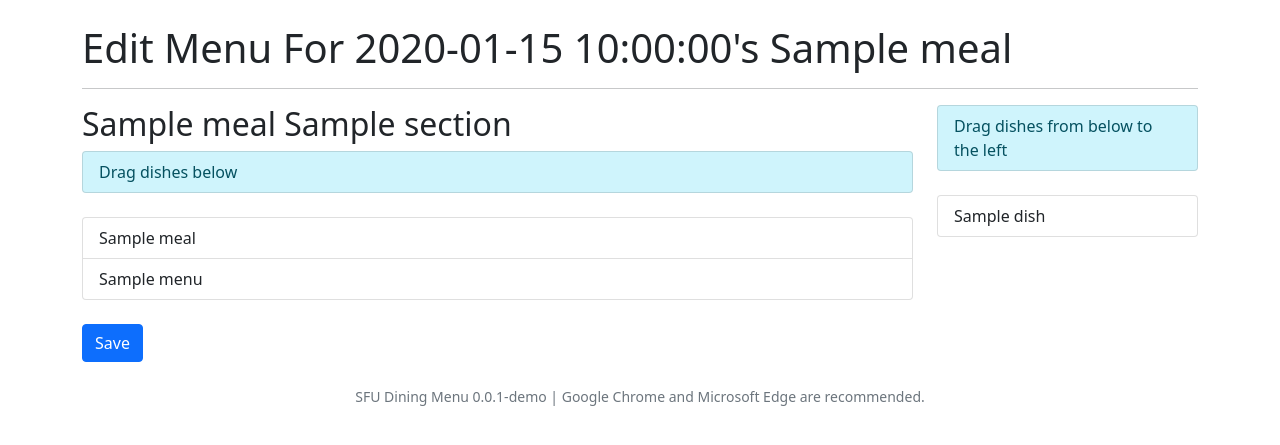
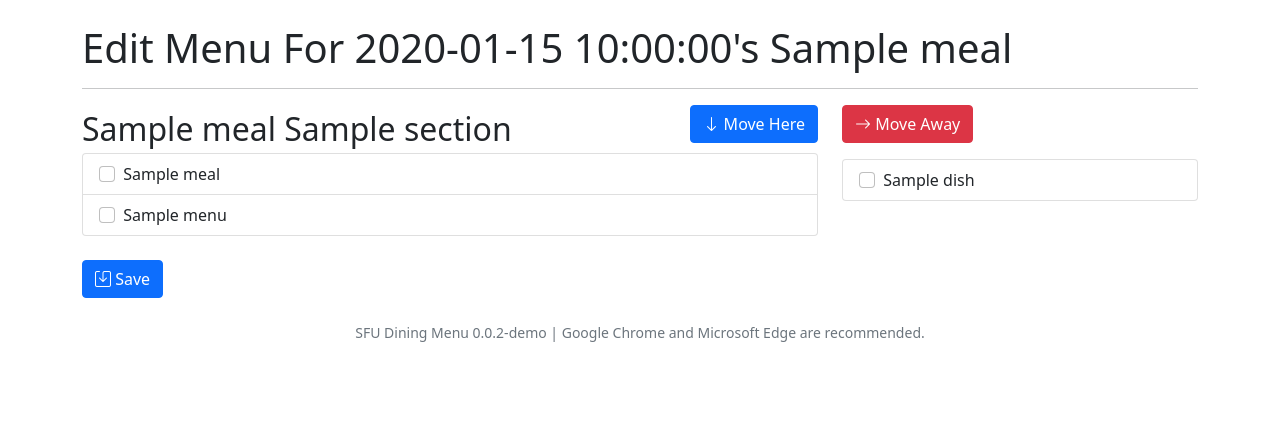
Before and after one commit to Skk-tj/dh-menu, a Python web app: template templates/admin/menu/edit_menu.html in a window 1280 px wide. Shown: the part 56-501 px from the top of the page. Run offline with Jinja, Linux system fonts and the light colour scheme; the template is opened without the code that fills it: most values are stand-ins (such as "Sample title", 1, 10 or a date in 2020); some libraries are stand-ins or nearby versions.

Commit message:
Add ability to click and move dishes when building menus

```diff
--- a/routes/admin/menu_routes.py
+++ b/routes/admin/menu_routes.py
@@ -315,7 +315,7 @@ def edit_menu(date: str, meal: int):
         remaining_dishes = [item for item in total_list_of_dishes if item not in dishes_in_sections]
 
         return render_template("admin/menu/edit_menu.html", date=date_string, sections=sections, menu=menu,
-                               list_of_dishes=remaining_dishes)
+                               list_of_dishes=remaining_dishes, meal=meal_enum.name)
 
     elif request.method == "POST":
         menu_dict = {key: json.loads(value) for (key, value) in request.form.items()}
--- a/templates/admin/menu/edit_menu.html
+++ b/templates/admin/menu/edit_menu.html
@@ -11,17 +11,22 @@
         <hr>
 
         <div class="row">
-            <div class="col-md-9">
+            <div class="col-md-8">
                 {% for section in sections %}
-                    <h2>{{ meal }} {{ section.section_name }}</h2>
-                    <ul class="list-group">
-                        <li class="list-group-item list-group-item-info">Drag dishes below</li>
-                    </ul>
+                    <span class="fs-2">{{ meal }} {{ section.section_name }}</span>
+                    <span class="float-end" data-section-id="{{ section.section_id }}">
+                        <button type="button"
+                                class="btn btn-primary"
+                                onclick="moveSelectedHere(this.parentElement.getAttribute('data-section-id'))">
+                            <i class="bi bi-arrow-down"></i> Move Here
+                        </button>
+                    </span>
                     <br>
 
-                    <ul id="sectionDishesList" class="list-group" data-section-id="{{ section.section_id }}">
+                    <div id="sectionDishesList" class="list-group" data-section-id="{{ section.section_id }}">
                         {% for dish in menu[section] %}
-                            <li class="list-group-item list-group-item-action" data-dish-id="{{ dish.dish_id }}">
+                            <label class="list-group-item list-group-item-action" data-dish-id="{{ dish.dish_id }}">
+                                <input class="form-check-input me-1" type="checkbox" value="">
                                 <span>{{ dish.dish_name }}</span>
 
                                 {% if dish.is_vegan %}
@@ -39,9 +44,9 @@
                                 {% if dish.is_gluten_free %}
                                     <span class="badge bg-info">Gluten Free</span>
                                 {% endif %}
-                            </li>
+                            </label>
                         {% endfor %}
-                    </ul>
+                    </div>
                     <br>
                 {% endfor %}
 
@@ -51,18 +56,19 @@
                                data-section-id-form="{{ section.section_id }}">
                     {% endfor %}
 
-                    <button type="submit" class="btn btn-primary">Save</button>
+                    <button type="submit" class="btn btn-primary"><i class="bi bi-save"></i> Save</button>
                 </form>
             </div>
-            <div class="col-md-3">
-                <ul class="list-group">
-                    <li class="list-group-item list-group-item-info">Drag dishes from below to the left</li>
-                </ul>
-                <br>
-
-                <ul id="dishesList" class="list-group">
+            <div class="col-md-4">
+                <button type="button"
+                        class="btn btn-danger"
+                        onclick="moveSelectedAway()">
+                    <i class="bi bi-arrow-right"></i> Move Away
+                </button>
+                <div id="dishesList" class="list-group mt-3">
                     {% for dish in list_of_dishes %}
-                        <li class="list-group-item list-group-item-action" data-dish-id="{{ dish.dish_id }}">
+                        <label class="list-group-item list-group-item-action" data-dish-id="{{ dish.dish_id }}">
+                            <input class="form-check-input me-1" type="checkbox" value="">
                             <span>{{ dish.dish_name }}</span>
 
                             {% if dish.is_vegan %}
@@ -80,9 +86,9 @@
                             {% if dish.is_gluten_free %}
                                 <span class="badge bg-info">Gluten Free</span>
                             {% endif %}
-                        </li>
+                        </label>
                     {% endfor %}
-                </ul>
+                </div>
             </div>
         </div>
     </div>
@@ -124,7 +130,27 @@
             })
         });
 
-        $("#menu-form").submit(() => {
+        function moveSelectedHere(sectionID) {
+            const sourceDishes = document.querySelectorAll("label");
+            for (const dish of sourceDishes) {
+                if (dish.childNodes[1].checked) {
+                    document.querySelector(`#sectionDishesList[data-section-id='${sectionID}']`).appendChild(dish);
+                    dish.childNodes[1].checked = false;
+                }
+            }
+        }
+
+        function moveSelectedAway() {
+            const sourceDishes = document.querySelectorAll("label");
+            for (const dish of sourceDishes) {
+                if (dish.childNodes[1].checked) {
+                    document.getElementById("dishesList").appendChild(dish);
+                    dish.childNodes[1].checked = false;
+                }
+            }
+        }
+
+        $("#menu-form").submit((eventObj) => {
             const section_uls = document.querySelectorAll("#sectionDishesList");
 
             // a list of sections
@@ -143,7 +169,6 @@
 
             return true;
         });
-
     </script>
 
 {% endblock %}
--- a/templates/layout.html
+++ b/templates/layout.html
@@ -85,7 +85,7 @@
 
 <br>
 <footer>
-    <p class="text-center text-muted small">SFU Dining Menu 0.0.1-demo | Google Chrome and Microsoft Edge are
+    <p class="text-center text-muted small">SFU Dining Menu 0.0.2-demo | Google Chrome and Microsoft Edge are
         recommended. </p>
 </footer>
 
--- a/templates/user/index.html
+++ b/templates/user/index.html
@@ -21,6 +21,7 @@
                 <div class="card" data-aos="fade-up">
                     <div class="card-header" data-bs-toggle="collapse" href="#collapseExample{{ loop.index }}"
                          role="button" aria-expanded="true" aria-controls="collapseExample{{ loop.index }}">
+                        <i class="bi bi-chevron-down"></i>
                         <span class="text-primary">{{ day["date"].strftime("%A") }}</span>
                         <span class="text-muted d-inline float-end">
                             {{ day["date"].strftime("%b %-d") }}
@@ -44,7 +45,7 @@
                                     {% for section in meal["menu"] %}
                                         <div class="col-sm-12 col-lg-6">
                                             <ul class="list-group">
-                                                <li class="list-group-item list-group-item-info text-uppercase">
+                                                <li class="list-group-item list-group-item-primary text-uppercase">
                                                     {{ meal["meal_str"] + " " + section.section_name }}
                                                 </li>
                                                 {% for dish in section["dishes"] %}
```
Also changed, not shown: app.py (+12 -11 lines), templates/admin/menu/build_menu.html (+42 -19 lines), README.md.
